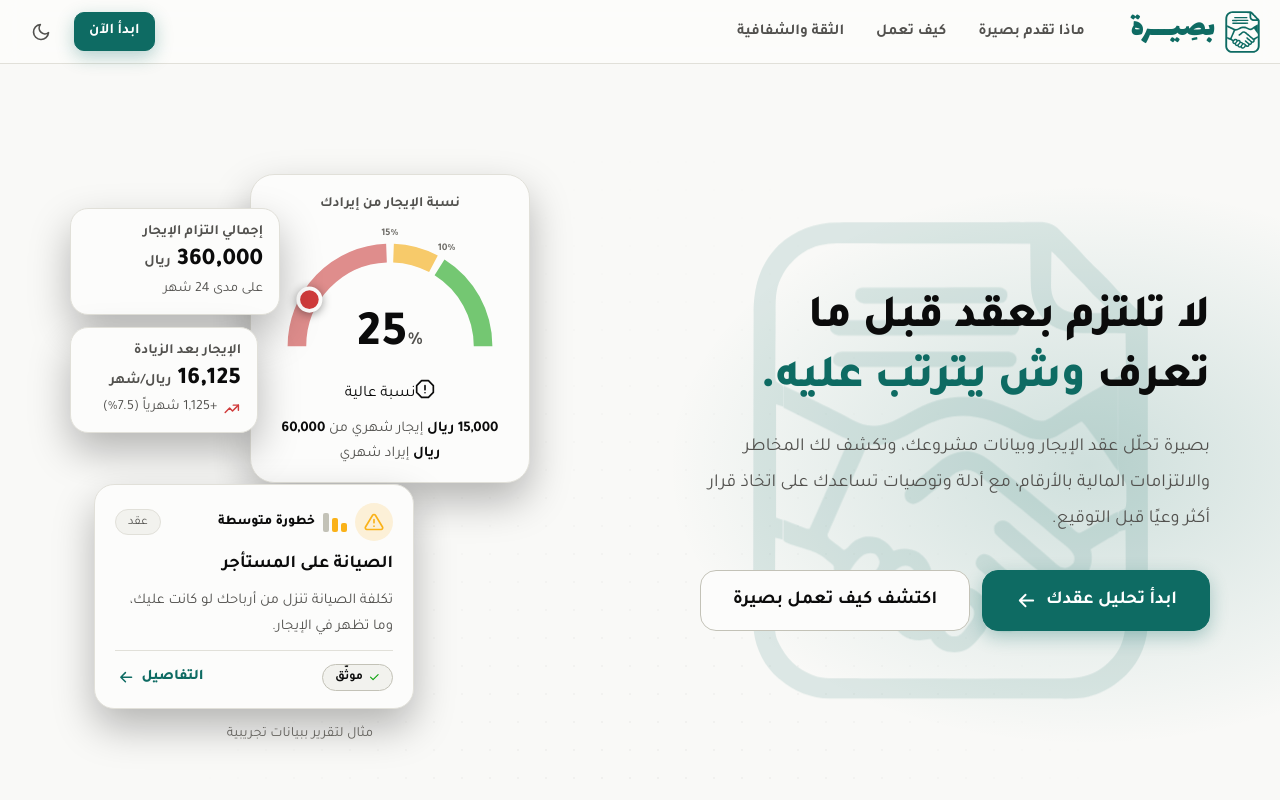
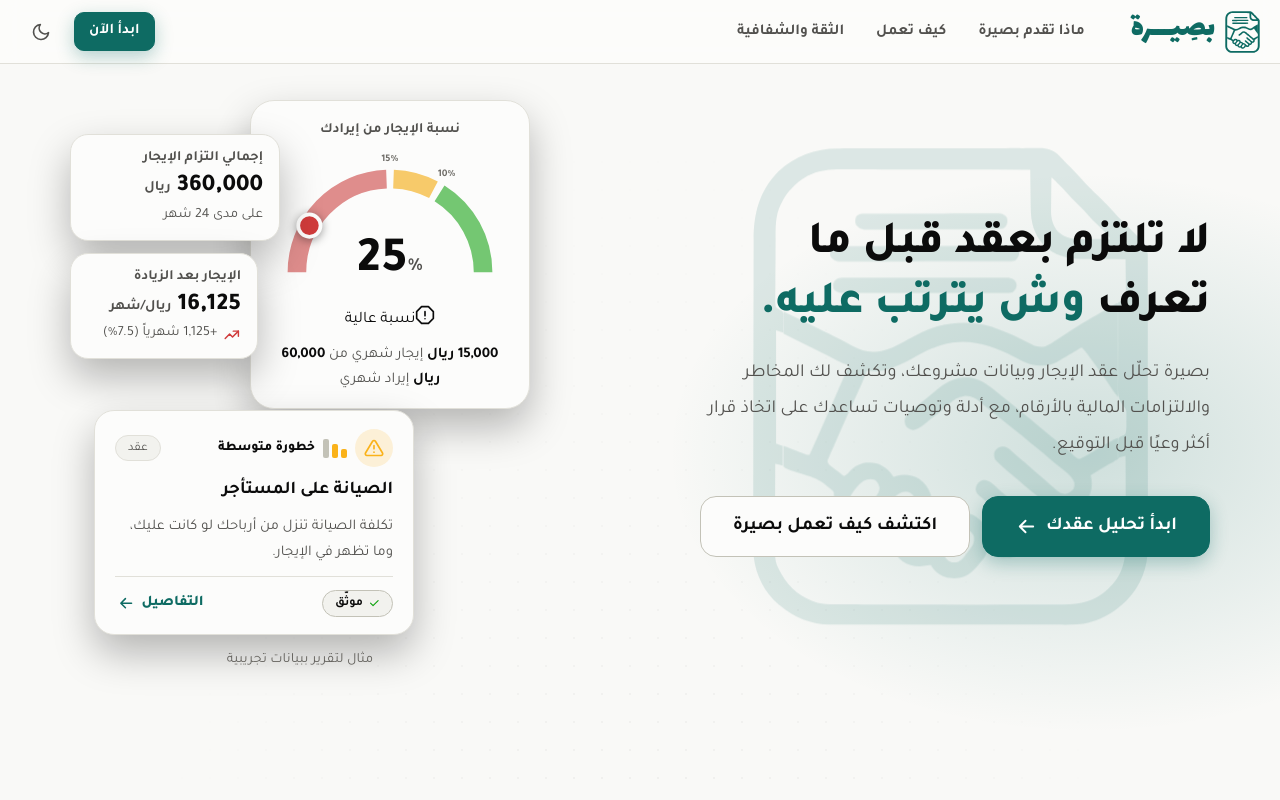
Before and after one commit to shaimasaud5/basira, a plain HTML site: page app/static/index.html in a window 1280 px wide. Shown: the top 800 px of the page. Drawn offline with Linux system fonts and the light colour scheme.

Commit message:
رفع قسم الهيرو للأعلى (تقليل الحشوة العلوية)
Co-Authored-By: Claude Sonnet 5.5 <noreply@anthropic.com>

```diff
--- a/app/static/styles.css
+++ b/app/static/styles.css
@@ -854,3 +854,7 @@ dialog.risk-dialog::backdrop { background: rgba(0,0,0,.55); backdrop-filter: blu
   .lp-demo .rcard:hover { transform: none; }
   .lp-demo-cap { margin-top: 14px; }
 }
+
+/* الهيرو: أقرب للأعلى */
+.lp-hero { padding: 36px 0 72px; min-height: 0; align-items: flex-start; }
+@media (max-width: 960px) { .lp-hero { padding: 40px 0 56px; } }
```
